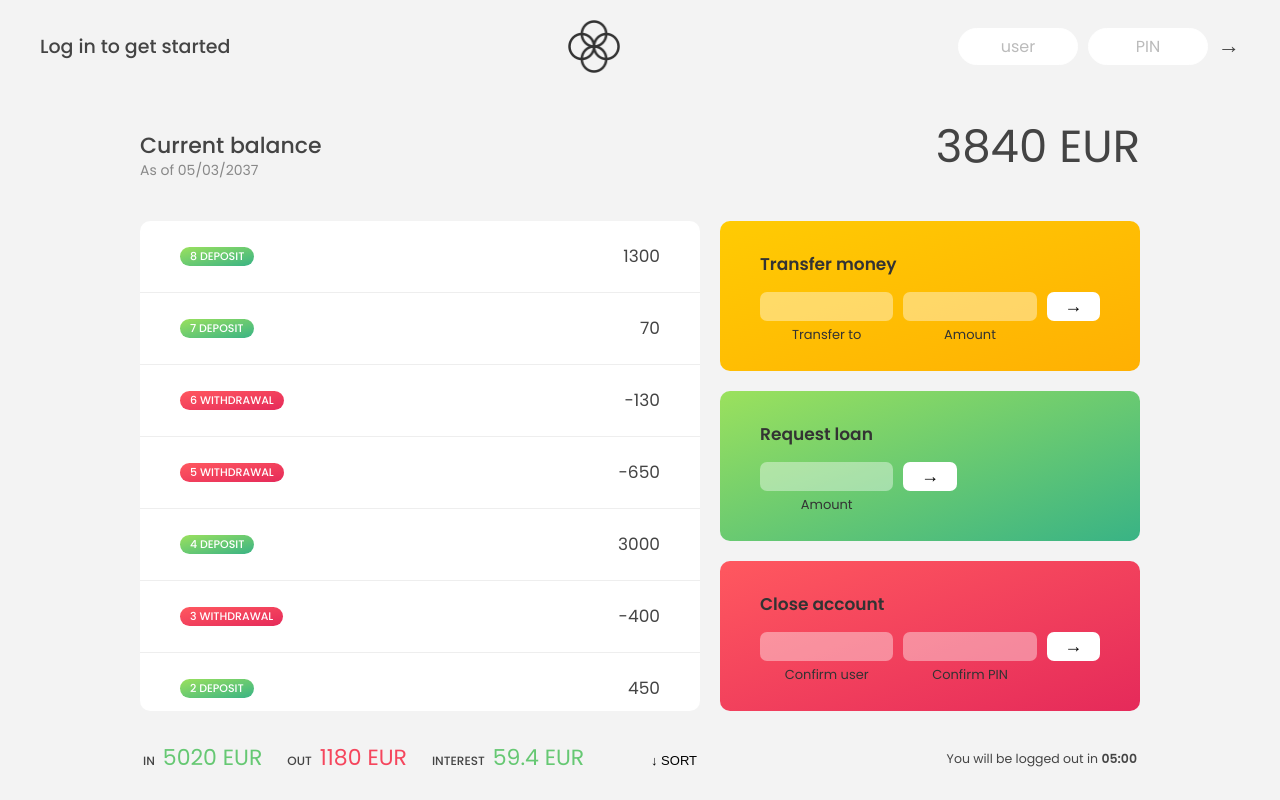
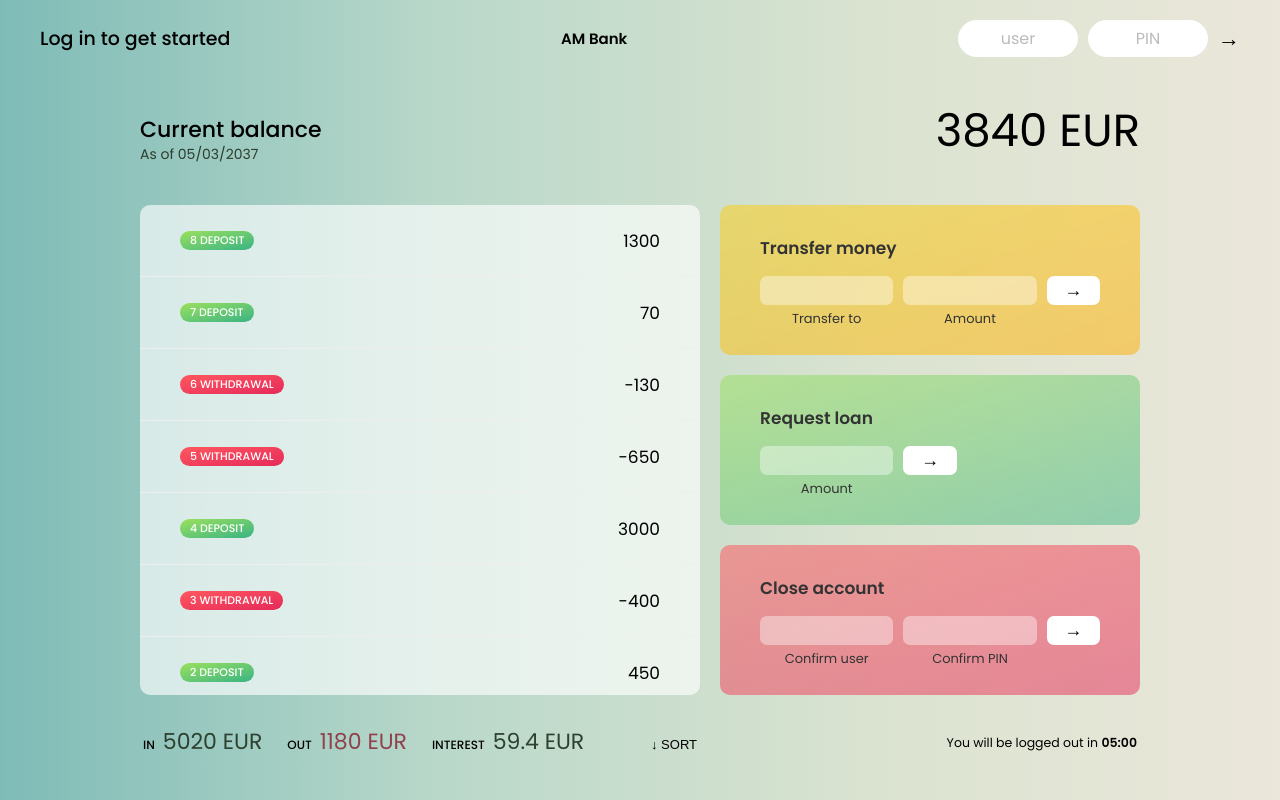
Before and after one commit to AndreeaMatei2811/JavaScript-vanilla-projects, a plain HTML site: page Bankist/index.html in a window 1280 px wide. Drawn offline with Linux system fonts and the light colour scheme.

Commit message:
change some styling

```diff
--- a/Bankist/index.html
+++ b/Bankist/index.html
@@ -18,7 +18,7 @@
     <!-- TOP NAVIGATION -->
     <nav>
       <p class="welcome">Log in to get started</p>
-      <img src="logo.png" alt="Logo" class="logo" />
+      <h1>AM Bank</h1>
       <form class="login">
         <input
           type="text"
--- a/Bankist/style.css
+++ b/Bankist/style.css
@@ -17,8 +17,18 @@ html {
 
 body {
   font-family: "Poppins", sans-serif;
-  color: #444;
-  background-color: #f3f3f3;
+  background-size: cover;
+  background-repeat: no-repeat;
+  background: hsla(176, 31%, 55%, 1);
+  background: linear-gradient(
+    90deg,
+    hsla(176, 31%, 55%, 0.856) 0%,
+    rgba(144, 193, 170, 0.623) 35%,
+    rgba(200, 213, 185, 0.671) 68%,
+    rgb(235, 231, 218) 100%
+  );
+  /* color: #444;
+  background-color: #f3f3f3; */
   height: 100vh;
   padding: 2rem;
 }
@@ -114,7 +124,7 @@ nav {
 
 .balance__date {
   font-size: 1.4rem;
-  color: #888;
+  color: rgb(47, 61, 44);
 }
 
 .balance__value {
@@ -125,7 +135,7 @@ nav {
 /* MOVEMENTS */
 .movements {
   grid-row: 2 / span 3;
-  background-color: #fff;
+  background-color: rgba(255, 255, 255, 0.644);
   border-radius: 1rem;
   overflow: scroll;
 }
@@ -151,7 +161,7 @@ nav {
   font-size: 1.1rem;
   text-transform: uppercase;
   font-weight: 500;
-  color: #666;
+  color: rgb(47, 66, 54);
 }
 
 .movements__type--deposit {
@@ -190,11 +200,11 @@ nav {
 
 .summary__value--in,
 .summary__value--interest {
-  color: #66c873;
+  color: #2d4130;
 }
 
 .summary__value--out {
-  color: #f5465d;
+  color: #8f424c;
 }
 
 .btn--sort {
@@ -214,15 +224,15 @@ nav {
 }
 
 .operation--transfer {
-  background-image: linear-gradient(to top left, #ffb003, #ffcb03);
+  background-image: linear-gradient(to top left, #ffaf0383, #ffcd037a);
 }
 
 .operation--loan {
-  background-image: linear-gradient(to top left, #39b385, #9be15d);
+  background-image: linear-gradient(to top left, #39b3847c, #9ae15d85);
 }
 
 .operation--close {
-  background-image: linear-gradient(to top left, #e52a5a, #ff585f);
+  background-image: linear-gradient(to top left, #e52a5981, #ff586088);
 }
 
 h2 {
```
Also changed, not shown: Bankist/A.jpeg (added), Bankist/letter_a.png (added), Bankist/logo.jpg (added).
